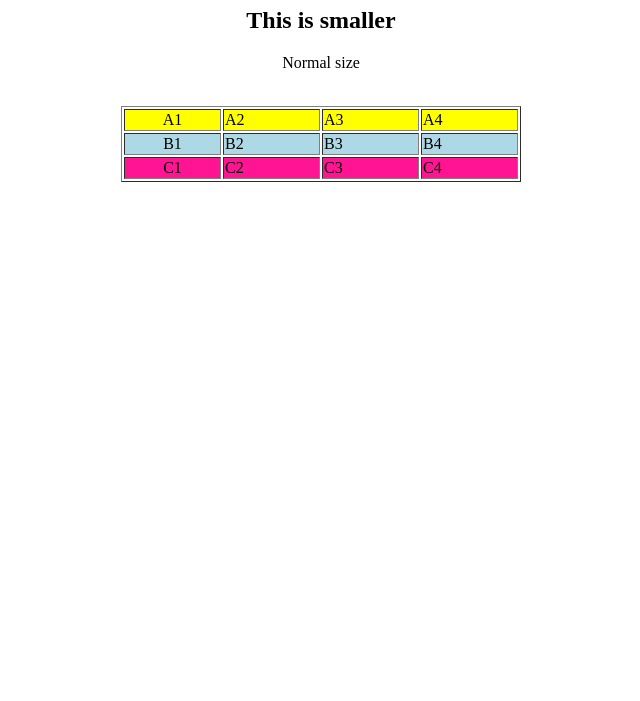
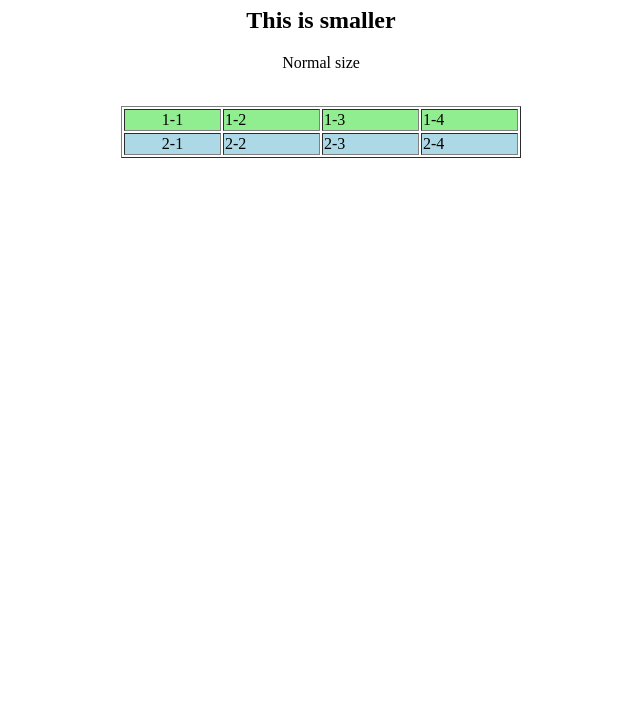
Before and after one commit to Areum-Yu/6329, a plain HTML site: page L5C1.html in a window 1280 px wide. Shown: the part 99-800 px from the top of the page, without its empty margins (319-959 px from the left). Drawn offline with Linux system fonts and the light colour scheme.

Commit message:
Update L5C1.html

```diff
--- a/L5C1.html
+++ b/L5C1.html
@@ -12,19 +12,12 @@
     <p>Normal size</p>
     <br>
     <table border="1" width="400">
-        <tr bgcolor="Yellow">
-            <td align="center">A1</td><td>A2</td><td>A3</td><td>A4</td>
+        <tr bgcolor="Lightgreen">
+            <td align="center">1-1</td><td>1-2</td><td>1-3</td><td>1-4</td>
 
         </tr>
         <tr bgcolor="Lightblue">
-            <td align="center">B1</td><td>B2</td><td>B3</td><td>B4</td>
-
-         </tr>
-         <tr bgcolor="Deeppink">
-            <td align="center">C1</td><td>C2</td><td>C3</td><td>C4</td>
-
-         </tr>
-
+            <td align="center">2-1</td><td>2-2</td><td>2-3</td><td>2-4</td>
 
     </table>
 </center>
```
